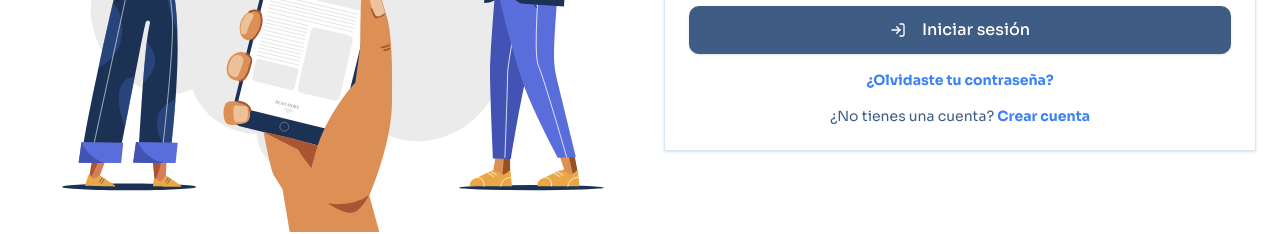
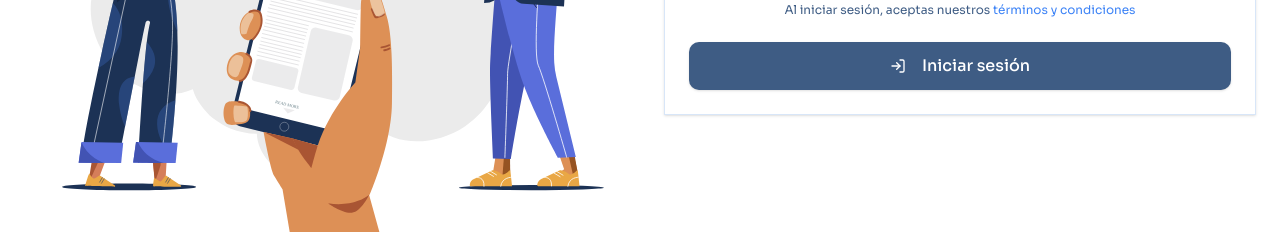
Before and after one commit to quejateDev/quejate-admin-panel, a Next.js app: page /login in a window 1280 px wide. Shown: the part 456-690 px from the top of the page. Built offline with nearby package versions, Linux system fonts and the light colour scheme; no server answers.

Commit message:
refactor: remove unused password reset and signup links from Login component

```diff
--- a/app/login/page.tsx
+++ b/app/login/page.tsx
@@ -184,27 +184,6 @@ export default function Login() {
                 <LogIn className="mr-2 h-4 w-4" /> Iniciar sesión
               </Button>
             </form>
-
-            <div className="flex flex-col space-y-4 mt-4">
-              <div className="text-center text-xs md:text-sm text-muted-foreground">
-                <Link
-                  href="/reset-password/request"
-                  className="underline-offset-4 hover:underline text-blue-500 font-bold hover:text-blue-600"
-                >
-                  ¿Olvidaste tu contraseña?
-                </Link>
-              </div>
-
-              <div className="text-center text-xs md:text-sm text-muted-foreground">
-                ¿No tienes una cuenta?{" "}
-                <Link
-                  href="/signup"
-                  className="underline-offset-4 hover:underline text-blue-500 font-bold hover:text-blue-600"
-                >
-                  Crear cuenta
-                </Link>
-              </div>
-            </div>
           </CardContent>
         </Card>
       </div>
```
